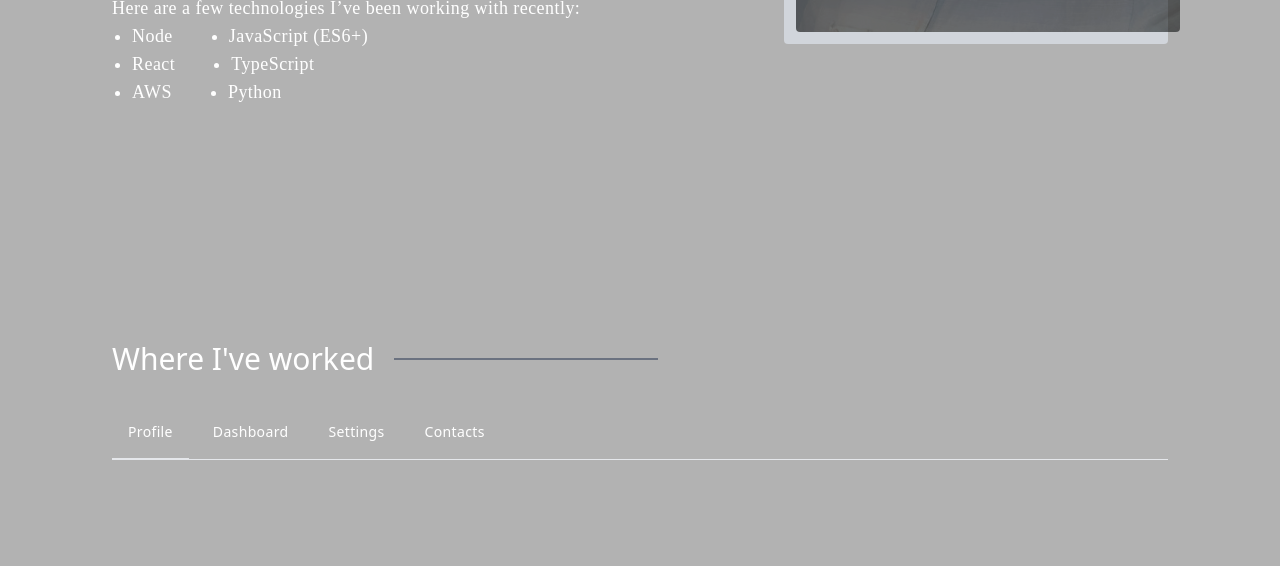
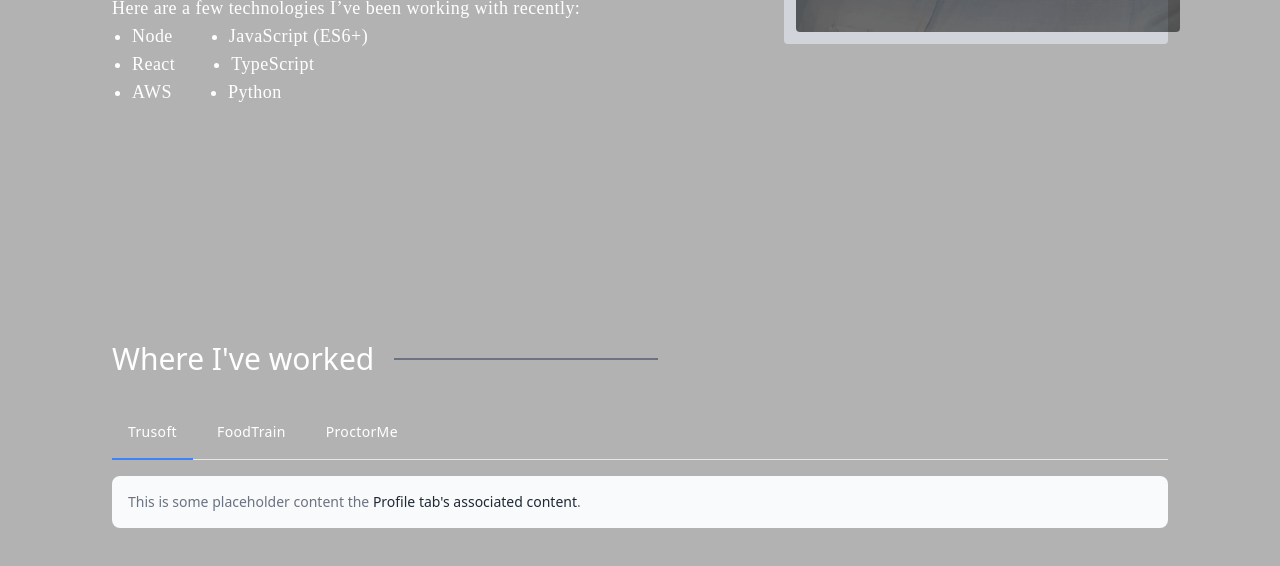
Before and after one commit to siyfa/v1, a React (Vite) app: page / in a window 1280 px wide. Shown: the part 1300-1866 px from the top of the page. Built offline with nearby package versions, Linux system fonts and the light colour scheme; a web font is replaced by a local one.

Commit message:
experience

```diff
--- a/src/sections/experience/index.jsx
+++ b/src/sections/experience/index.jsx
@@ -1,6 +1,13 @@
+import { useState } from "react";
 import { Section } from "../../components/style";
 
 export const Experience = () => {
+  const [activeTab, setActiveTab] = useState("trusoft");
+
+  const handleTabClick = (tabId) => {
+    setActiveTab(tabId);
+  };
+
   return (
     <Section>
       <div className="max-w-screen-xl flex flex-wrap flex-col mx-auto pt-10 md:px-28 px-5">
@@ -18,121 +25,107 @@ export const Experience = () => {
           >
             <li class="mr-2" role="presentation">
               <button
-                class="inline-block p-4 border-b-2 rounded-t-lg"
-                id="profile-tab"
-                data-tabs-target="#profile"
+                className={`inline-block p-4 border-b-2 rounded-t-lg ${
+                  activeTab === "trusoft"
+                    ? "border-blue-500"
+                    : "border-transparent"
+                }`}
+                id="trusoft-tab"
+                data-tabs-target="#trusoft"
                 type="button"
                 role="tab"
-                aria-controls="profile"
-                aria-selected="false"
+                aria-controls="trusoft"
+                aria-selected={activeTab === "trusoft"}
+                onClick={() => handleTabClick("trusoft")}
               >
-                Profile
+                Trusoft
               </button>
             </li>
             <li class="mr-2" role="presentation">
               <button
-                class="inline-block p-4 border-b-2 border-transparent rounded-t-lg hover:text-gray-600 hover:border-gray-300 dark:hover:text-gray-300"
-                id="dashboard-tab"
-                data-tabs-target="#dashboard"
+                class={`inline-block p-4 border-b-2 rounded-t-lg ${
+                  activeTab === "foodtrain"
+                    ? "border-blue-500"
+                    : "border-transparent"
+                }`}
+                id="foodtrain-tab"
+                data-tabs-target="#foodtrain"
                 type="button"
                 role="tab"
-                aria-controls="dashboard"
-                aria-selected="false"
+                aria-controls="foodtrain"
+                aria-selected={activeTab === "foodtrain"}
+                onClick={() => handleTabClick("foodtrain")}
               >
-                Dashboard
+                FoodTrain
               </button>
             </li>
             <li class="mr-2" role="presentation">
               <button
-                class="inline-block p-4 border-b-2 border-transparent rounded-t-lg hover:text-gray-600 hover:border-gray-300 dark:hover:text-gray-300"
-                id="settings-tab"
-                data-tabs-target="#settings"
+                class={`inline-block p-4 border-b-2 rounded-t-lg ${
+                  activeTab === "proctorme"
+                    ? "border-blue-500"
+                    : "border-transparent"
+                }`}
+                id="proctorme-tab"
+                data-tabs-target="#proctorme"
                 type="button"
                 role="tab"
                 aria-controls="settings"
-                aria-selected="false"
+                aria-selected={activeTab === "proctorme"}
+                onClick={() => handleTabClick("proctorme")}
               >
-                Settings
-              </button>
-            </li>
-            <li role="presentation">
-              <button
-                class="inline-block p-4 border-b-2 border-transparent rounded-t-lg hover:text-gray-600 hover:border-gray-300 dark:hover:text-gray-300"
-                id="contacts-tab"
-                data-tabs-target="#contacts"
-                type="button"
-                role="tab"
-                aria-controls="contacts"
-                aria-selected="false"
-              >
-                Contacts
+                ProctorMe
               </button>
             </li>
           </ul>
         </div>
         <div id="myTabContent">
           <div
-            class="hidden p-4 rounded-lg bg-gray-50 dark:bg-gray-800"
-            id="profile"
+            className={`p-4 rounded-lg ${
+              activeTab === "trusoft" ? "bg-gray-50 dark:bg-gray-800" : "hidden"
+            }`}
+            id="trusoft"
             role="tabpanel"
-            aria-labelledby="profile-tab"
+            aria-labelledby="trusoft-tab"
           >
-            <p class="text-sm text-gray-500 dark:text-gray-400">
+            <p className="text-sm text-gray-500 dark:text-gray-400">
               This is some placeholder content the{" "}
-              <strong class="font-medium text-gray-800 dark:text-white">
+              <strong className="font-medium text-gray-800 dark:text-white">
                 Profile tab's associated content
               </strong>
-              . Clicking another tab will toggle the visibility of this one for
-              the next. The tab JavaScript swaps classes to control the content
-              visibility and styling.
+              .
             </p>
           </div>
           <div
-            class="hidden p-4 rounded-lg bg-gray-50 dark:bg-gray-800"
-            id="dashboard"
+            className={`p-4 rounded-lg ${
+              activeTab === "foodtrain" ? "bg-gray-50 dark:bg-gray-800" : "hidden"
+            }`}
+            id="foodtrain"
             role="tabpanel"
-            aria-labelledby="dashboard-tab"
+            aria-labelledby="foodtrain-tab"
           >
-            <p class="text-sm text-gray-500 dark:text-gray-400">
-              This is some placeholder content the{" "}
-              <strong class="font-medium text-gray-800 dark:text-white">
-                Dashboard tab's associated content
+            <p className="text-sm text-gray-500 dark:text-gray-400">
+              This is some placeholder content the foodtrain
+              <strong className="font-medium text-gray-800 dark:text-white">
+                Profile tab's associated content
               </strong>
-              . Clicking another tab will toggle the visibility of this one for
-              the next. The tab JavaScript swaps classes to control the content
-              visibility and styling.
+              .
             </p>
           </div>
           <div
-            class="hidden p-4 rounded-lg bg-gray-50 dark:bg-gray-800"
-            id="settings"
+            className={`p-4 rounded-lg ${
+              activeTab === "proctorme" ? "bg-gray-50 dark:bg-gray-800" : "hidden"
+            }`}
+            id="proctorme"
             role="tabpanel"
-            aria-labelledby="settings-tab"
+            aria-labelledby="proctorme-tab"
           >
-            <p class="text-sm text-gray-500 dark:text-gray-400">
-              This is some placeholder content the{" "}
-              <strong class="font-medium text-gray-800 dark:text-white">
-                Settings tab's associated content
+            <p className="text-sm text-gray-500 dark:text-gray-400">
+              This is some placeholder content the proctorme
+              <strong className="font-medium text-gray-800 dark:text-white">
+                Profile tab's associated content
               </strong>
-              . Clicking another tab will toggle the visibility of this one for
-              the next. The tab JavaScript swaps classes to control the content
-              visibility and styling.
-            </p>
-          </div>
-          <div
-            class="hidden p-4 rounded-lg bg-gray-50 dark:bg-gray-800"
-            id="contacts"
-            role="tabpanel"
-            aria-labelledby="contacts-tab"
-          >
-            <p class="text-sm text-gray-500 dark:text-gray-400">
-              This is some placeholder content the{" "}
-              <strong class="font-medium text-gray-800 dark:text-white">
-                Contacts tab's associated content
-              </strong>
-              . Clicking another tab will toggle the visibility of this one for
-              the next. The tab JavaScript swaps classes to control the content
-              visibility and styling.
+              .
             </p>
           </div>
         </div>
```
